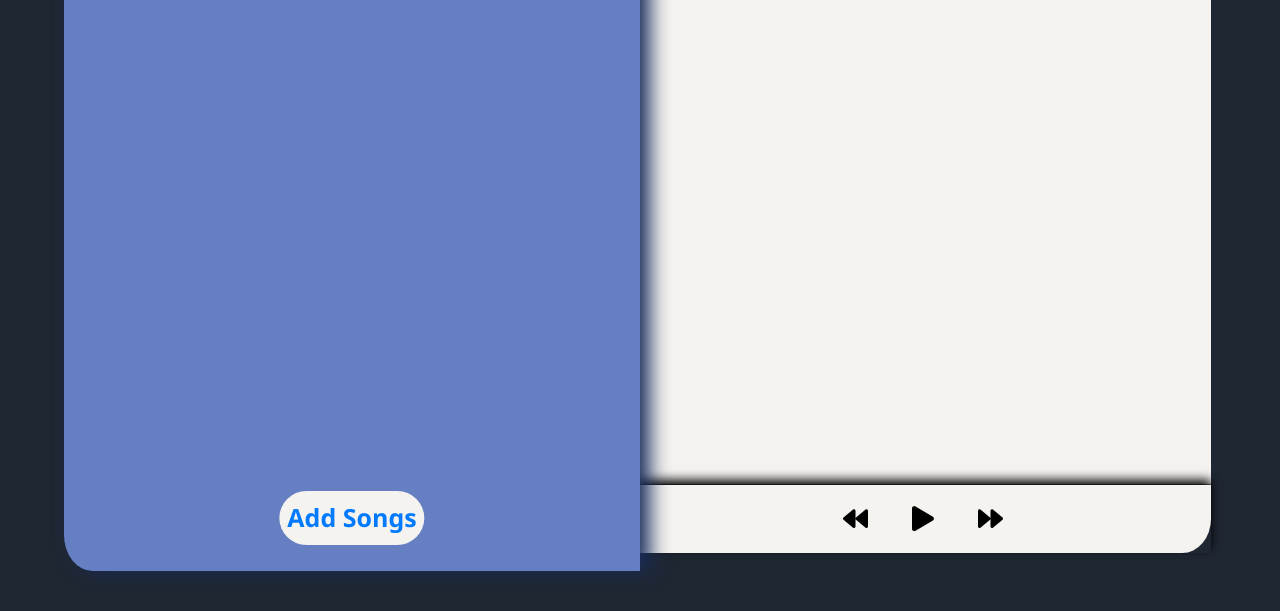
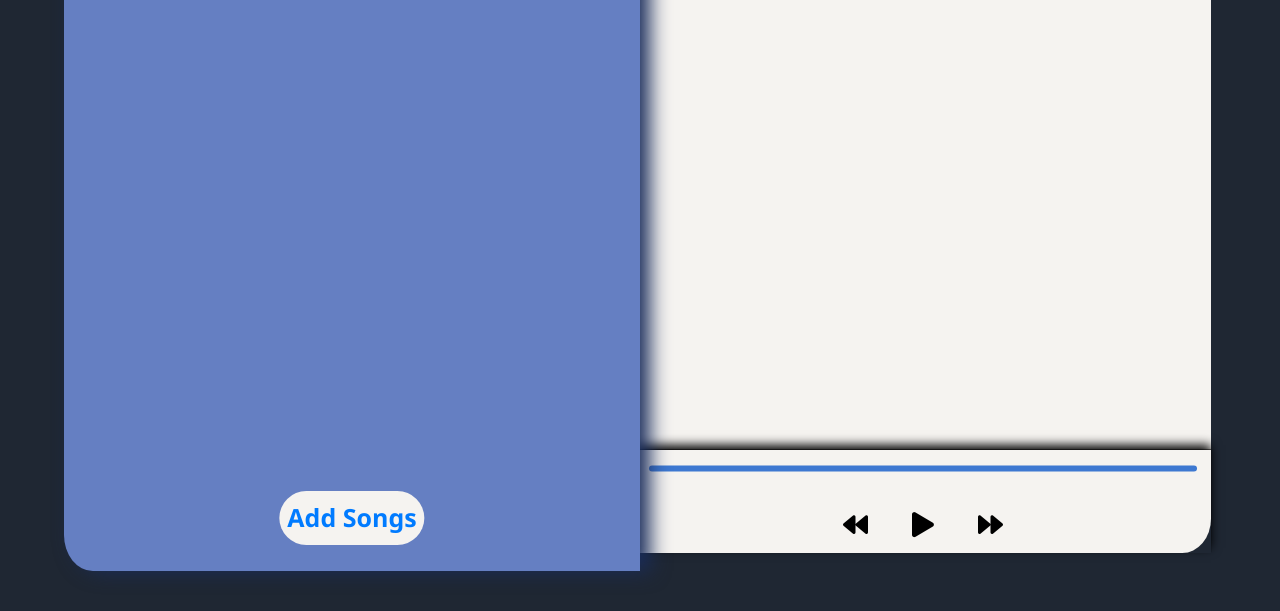
Before and after one commit to revanthsa/mca-ds-project, a plain HTML site: page index.html in a window 1280 px wide. Shown: the part 189-800 px from the top of the page. Drawn offline with nearby package versions, Linux system fonts and the light colour scheme.

Commit message:
Progress bar to controls

```diff
--- a/index.html
+++ b/index.html
@@ -23,14 +23,16 @@
 
 		<div class="music-info">
 			<div class="music-meta-data">
-				<h3>Player</h3>
+				<b><h2>Player</h2></b>
 				<h3 class="music-name" id="music-name"></h3>
+
+				<audio id="currently-playing" src=""></audio>
+			</div>
+			<div class="controls">
+				<div class="all-controls">
 					<div class="progress-bar" id="progress-bar">
 						<div class="progress" id="progress"></div>
 					</div>
-				<audio id="currently-playing" src=""></audio>
-			</div>
-			<div class="controls">
 					<div class="controllers">
 						<button id="prev">
 							<i class="fas fa-backward"></i>
@@ -41,6 +43,7 @@
 						<button id="next">
 							<i class="fas fa-forward"></i>
 						</button>
+					</div>
 				</div>
 			</div>
 		</div>
--- a/main.css
+++ b/main.css
@@ -111,21 +111,23 @@ body .music-player .music-info .controls {
   -webkit-transform: translate(0%, -100%);
           transform: translate(0%, -100%);
   width: 100%;
-  height: 10%;
+  height: 15%;
   background-color: transparent;
   -webkit-box-shadow: 0px -5px 10px black, 0px -1px 1px black;
           box-shadow: 0px -5px 10px black, 0px -1px 1px black;
 }
 
-body .music-player .music-info .controls .controllers {
-  position: absolute;
-  left: 50%;
-  top: 50%;
-  -webkit-transform: translate(-50%, -50%);
-          transform: translate(-50%, -50%);
+body .music-player .music-info .controls .all-controls .controllers {
+  align-self: center;
+  align-content: center;
 }
+body .music-player .music-info .controls .all-controls{
+  display: flex;
+  flex-direction: column;
+  position: relative;
 
-body .music-player .music-info .controls .controllers button {
+}
+body .music-player .music-info .controls .all-controls .controllers button {
   background-color:transparent;
   color: #000;
   border-radius: 5rem;
@@ -146,16 +148,18 @@ body .music-player .music-info .music-meta-data .music-name {
   justify-content: center;
 }
 
-body .music-player .music-info .music-meta-data .progress-bar {
+body .music-player .music-info .controls .progress-bar {
   background-color: #3D78D1;
   border-radius: 5px;
   cursor: pointer;
   margin: 15px;
   height: 6px;
-  width: 100%;
+  width: 95%;
+  align-content: center;
+  align-self: center;
 }
 
-body .music-player .music-info .music-meta-data .progress-bar .progress {
+body .music-player .music-info .controls .progress-bar .progress {
   background-color: black;
   border-radius: 5px;
   height: 100%;
```
Lines whose indentation alone changed are shown as unchanged.
